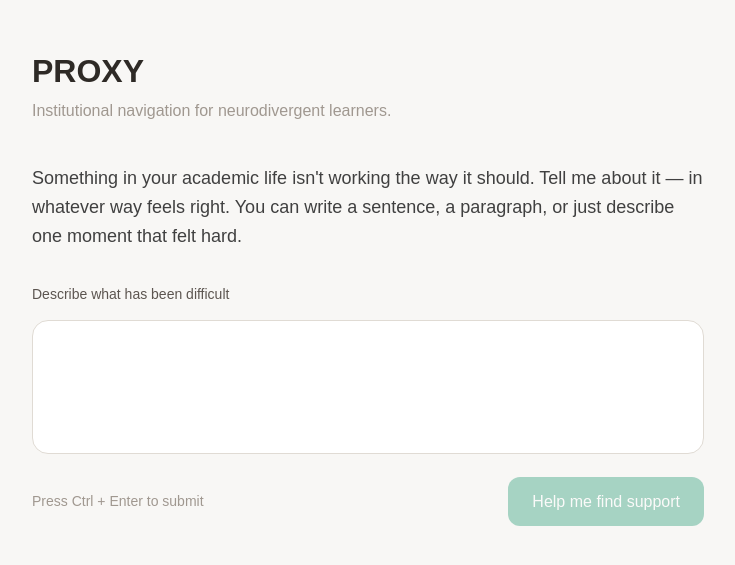
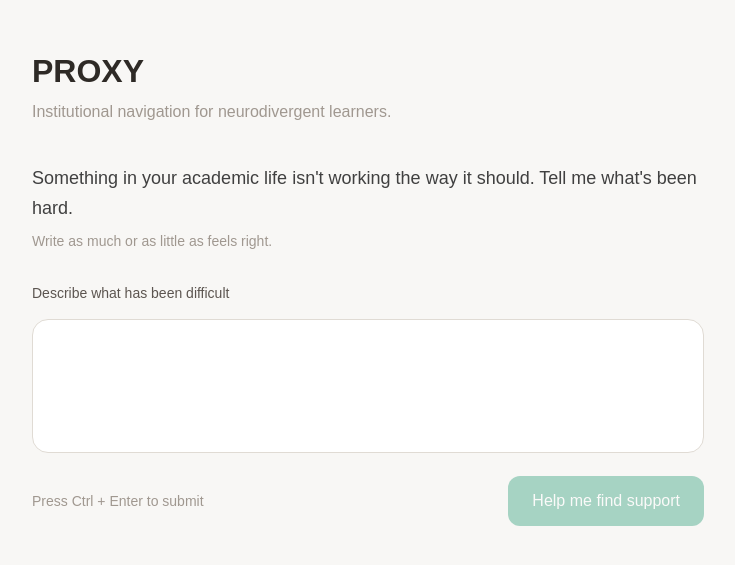
Before and after one commit to oladapo-elegbede/Proxy, a Next.js app: page /intake in a window 1280 px wide. Shown: the part 111-676 px from the top of the page, without its empty margins (272-1007 px from the left). Built offline with nearby package versions, Linux system fonts and the light colour scheme.

Commit message:
content: shorten intake prompt, split hint to separate line

```diff
--- a/components/intake/IntakePrompt.tsx
+++ b/components/intake/IntakePrompt.tsx
@@ -4,13 +4,16 @@ import { INTAKE_COPY } from "@/lib/constants/copy";
 
 export function IntakePrompt() {
   return (
-    <div className="mb-8 space-y-3">
+    <div className="mb-6 space-y-2">
       <p
         id="intake-prompt"
         className="text-large text-neutral-700 leading-relaxed"
       >
         {INTAKE_COPY.prompt}
       </p>
+      <p className="text-sm text-neutral-400">
+        {INTAKE_COPY.inputHint}
+      </p>
     </div>
   );
 }
--- a/lib/constants/copy.ts
+++ b/lib/constants/copy.ts
@@ -3,16 +3,25 @@
 // Never hardcode copy inside components.
 
 export const INTAKE_COPY = {
+  // Main prompt — one clear invitation, no format instructions
   prompt:
-    "Something in your academic life isn't working the way it should. Tell me about it — in whatever way feels right. You can write a sentence, a paragraph, or just describe one moment that felt hard.",
+    "Something in your academic life isn't working the way it should. Tell me what's been hard.",
+
+  // Supporting hint shown below the textarea
+  inputHint: "Write as much or as little as feels right.",
+
   placeholder: "",
   submitLabel: "Help me find support",
+
   tooShortMessage:
-    "Could you tell me a little more? Even a sentence or two helps me understand your situation.",
+    "Could you say a little more? Even one sentence helps.",
+
   errorMessage:
-    "Something went wrong on our end. Your information is safe — please try again.",
+    "Something went wrong. Please try again.",
+
   streamingLabel: "Understanding your situation...",
-  confirmPrompt: "Does this sound like what you described?",
+
+  confirmPrompt: "Does this sound right?",
   confirmYes: "Yes, that's right",
   confirmNo: "Not quite — let me rephrase",
 } as const;
```
